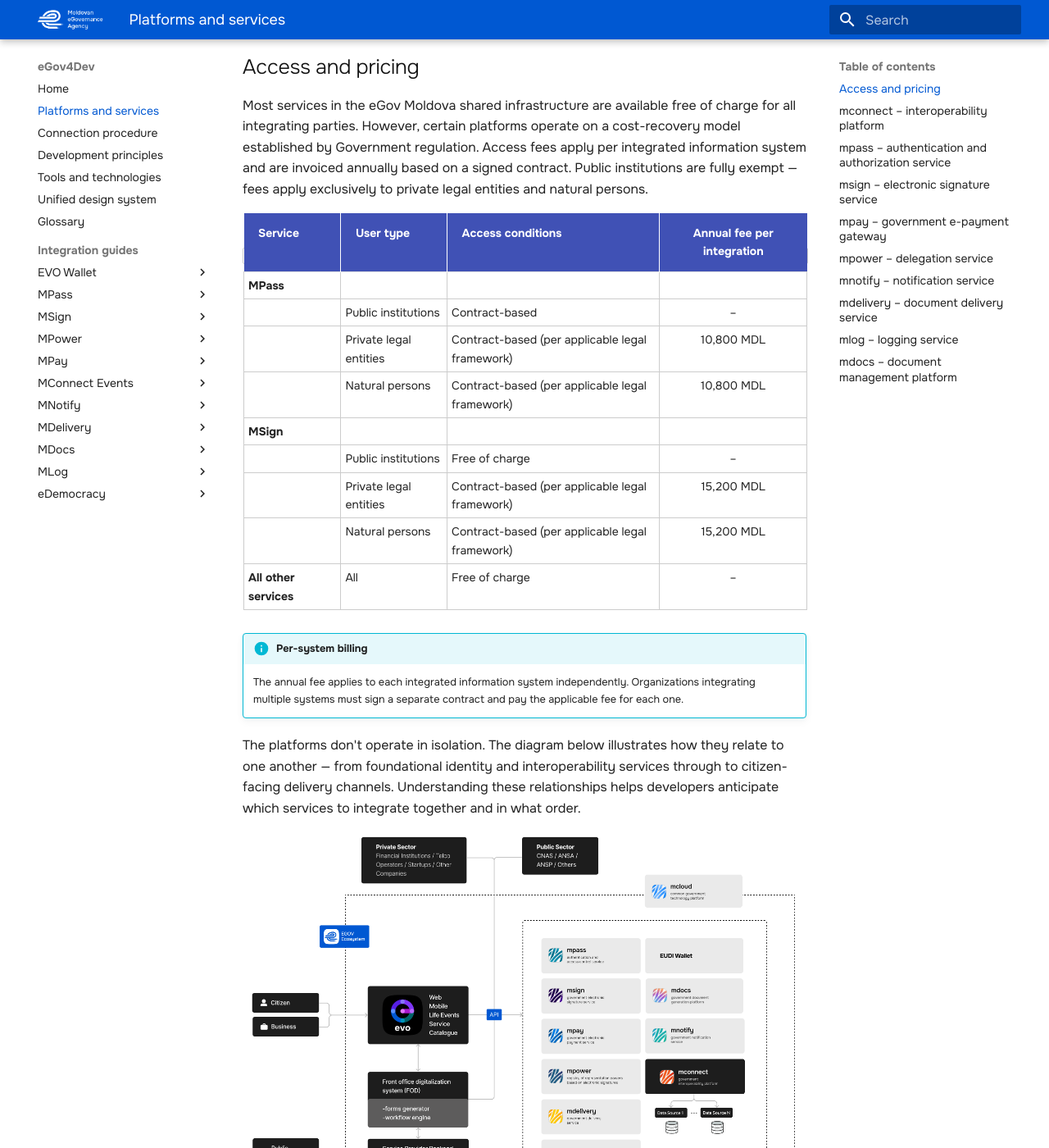
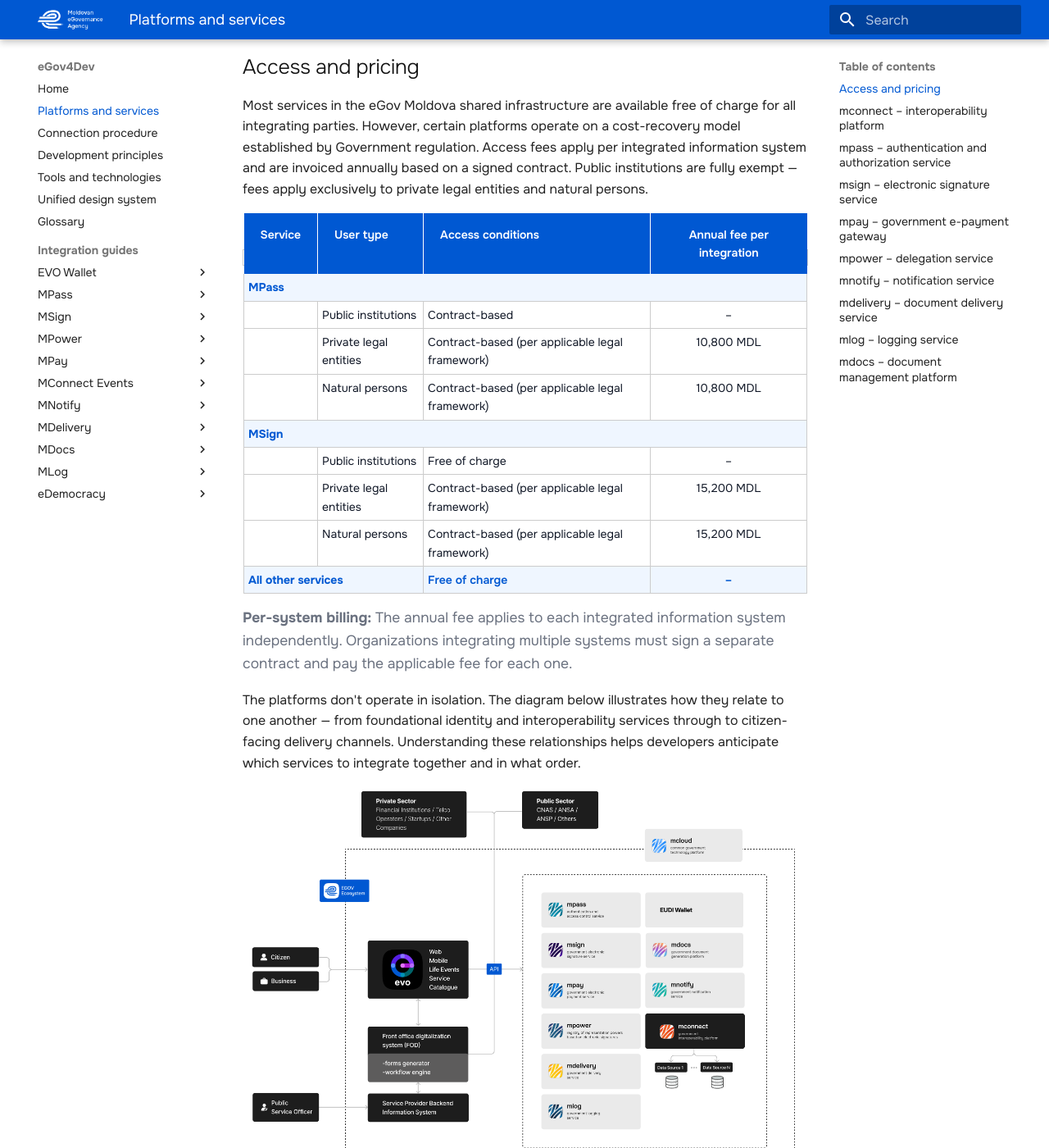
Before and after one commit to egov-moldova/egov4dev, an MkDocs documentation site: the page built from docs/platforms/index.md, in a window 1280 px wide and 1400 px high, scrolled down 283 px. Shown: the whole window at 82% size. Built offline with MkDocs 1.6.1 and Material for MkDocs 9.7.7, drawn with Linux system fonts in a browser that asks for light colours.

Commit message:
Enhance pricing table layout and styling in index.md and extra.css for improved readability and user experience

```diff
--- a/docs/platforms/index.md
+++ b/docs/platforms/index.md
@@ -4,20 +4,69 @@
 
 Most services in the eGov Moldova shared infrastructure are available free of charge for all integrating parties. However, certain platforms operate on a cost-recovery model established by Government regulation. Access fees apply per integrated information system and are invoiced annually based on a signed contract. Public institutions are fully exempt — fees apply exclusively to private legal entities and natural persons.
 
-| Service | User type | Access conditions | Annual fee per integration |
-|---|---|---|:---:|
-| **MPass** | | | |
-| | Public institutions | Contract-based | – |
-| | Private legal entities | Contract-based (per applicable legal framework) | 10,800 MDL |
-| | Natural persons | Contract-based (per applicable legal framework) | 10,800 MDL |
-| **MSign** | | | |
-| | Public institutions | Free of charge | – |
-| | Private legal entities | Contract-based (per applicable legal framework) | 15,200 MDL |
-| | Natural persons | Contract-based (per applicable legal framework) | 15,200 MDL |
-| **All other services** | All | Free of charge | – |
+<table class="pricing-table">
+  <thead>
+    <tr>
+      <th>Service</th>
+      <th>User type</th>
+      <th>Access conditions</th>
+      <th style="text-align:center">Annual fee per integration</th>
+    </tr>
+  </thead>
+  <tbody>
+    <tr class="product-row">
+      <td colspan="4"><strong>MPass</strong></td>
+    </tr>
+    <tr>
+      <td></td>
+      <td>Public institutions</td>
+      <td>Contract-based</td>
+      <td style="text-align:center">–</td>
+    </tr>
+    <tr>
+      <td></td>
+      <td>Private legal entities</td>
+      <td>Contract-based (per applicable legal framework)</td>
+      <td style="text-align:center">10,800 MDL</td>
+    </tr>
+    <tr>
+      <td></td>
+      <td>Natural persons</td>
+      <td>Contract-based (per applicable legal framework)</td>
+      <td style="text-align:center">10,800 MDL</td>
+    </tr>
+    <tr class="product-row">
+      <td colspan="4"><strong>MSign</strong></td>
+    </tr>
+    <tr>
+      <td></td>
+      <td>Public institutions</td>
+      <td>Free of charge</td>
+      <td style="text-align:center">–</td>
+    </tr>
+    <tr>
+      <td></td>
+      <td>Private legal entities</td>
+      <td>Contract-based (per applicable legal framework)</td>
+      <td style="text-align:center">15,200 MDL</td>
+    </tr>
+    <tr>
+      <td></td>
+      <td>Natural persons</td>
+      <td>Contract-based (per applicable legal framework)</td>
+      <td style="text-align:center">15,200 MDL</td>
+    </tr>
+    <tr class="product-row">
+      <td colspan="2"><strong>All other services</strong></td>
+      <td>Free of charge</td>
+      <td style="text-align:center">–</td>
+    </tr>
+  </tbody>
+</table>
 
-!!! info "Per-system billing"
-    The annual fee applies to each integrated information system independently. Organizations integrating multiple systems must sign a separate contract and pay the applicable fee for each one.
+<p style="font-size:0.875rem; color:#6b7280; margin-top:0.75rem;">
+  <strong>Per-system billing:</strong> The annual fee applies to each integrated information system independently. Organizations integrating multiple systems must sign a separate contract and pay the applicable fee for each one.
+</p>
 
 The platforms don't operate in isolation. The diagram below illustrates how they relate to one another — from foundational identity and interoperability services through to citizen-facing delivery channels. Understanding these relationships helps developers anticipate which services to integrate together and in what order.
 
--- a/docs/stylesheets/extra.css
+++ b/docs/stylesheets/extra.css
@@ -54,6 +54,39 @@
   margin-bottom: 0.5rem;
 }
 
+/* Pricing table */
+.pricing-table {
+  width: 100%;
+  border-collapse: collapse;
+  margin-top: 1rem;
+  font-size: 0.9375rem;
+}
+
+.pricing-table th {
+  background-color: var(--md-primary-fg-color, #0058d2);
+  color: #ffffff;
+  padding: 0.75rem 1rem;
+  text-align: left;
+  font-weight: 600;
+}
+
+.pricing-table td {
+  padding: 0.6rem 1rem;
+  border-bottom: 1px solid #e5e7eb;
+  color: #111827;
+}
+
+.pricing-table tr.product-row td {
+  background-color: #eff6ff;
+  color: #0058d2;
+  font-weight: 600;
+  padding: 0.5rem 1rem;
+}
+
+.pricing-table tbody tr:hover:not(.product-row) td {
+  background-color: #f9fafb;
+}
+
 .quick-link-card {
   display: block;
   flex: 1 1 0;
```
